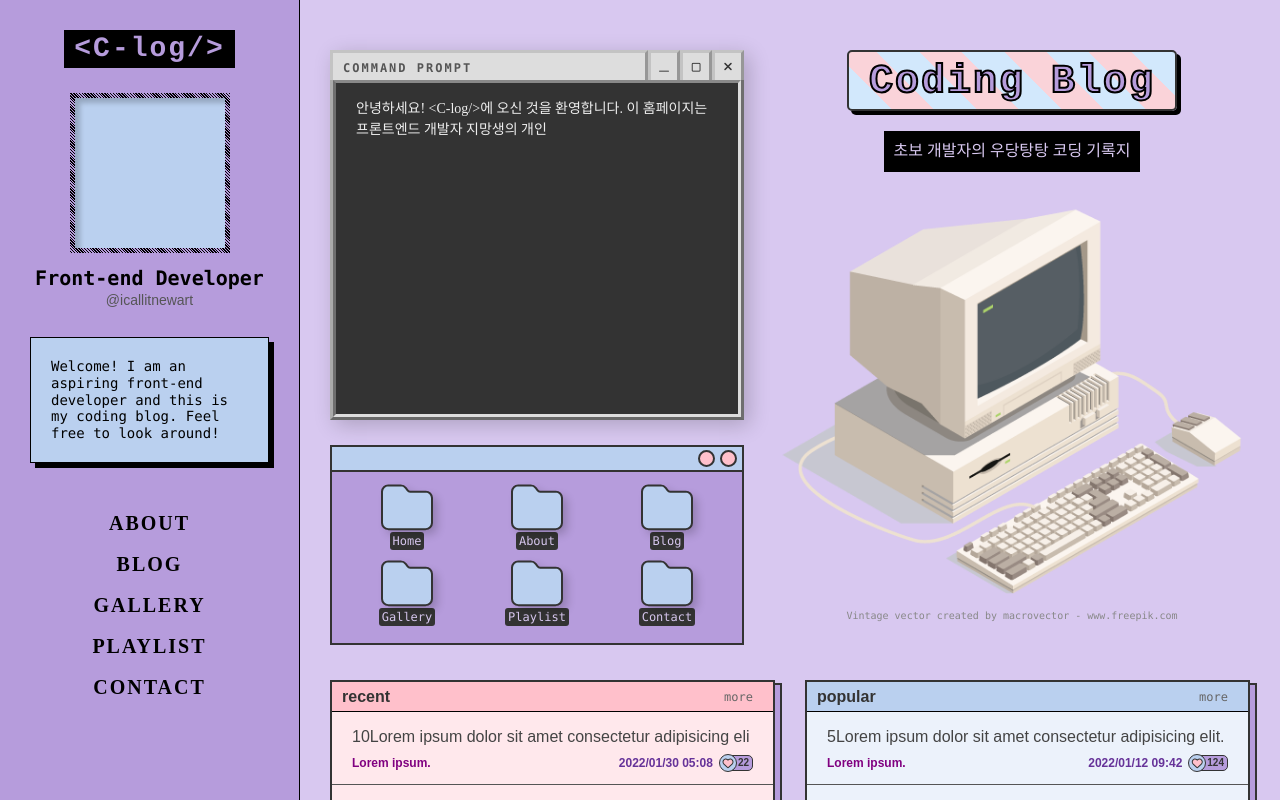
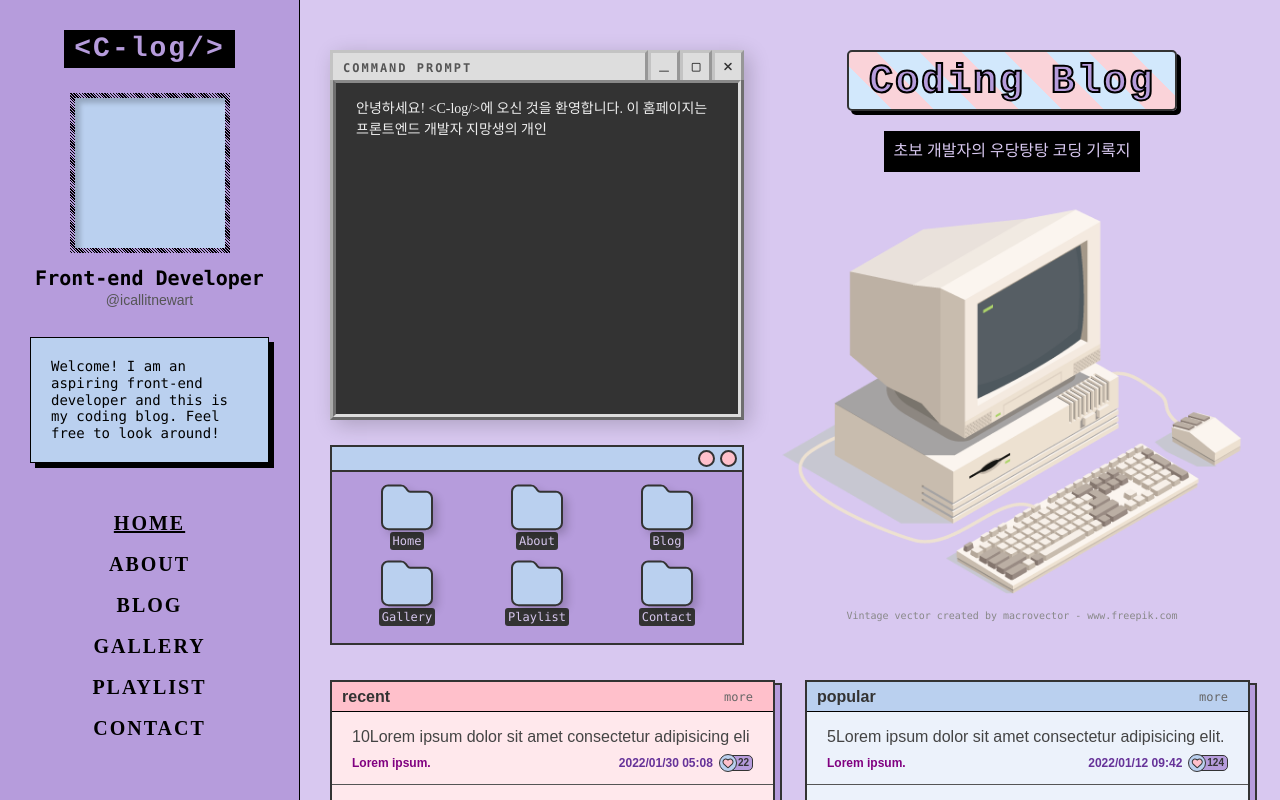
Before and after one commit to icallitnewart/c-log, a React (Create React App) app: page / in a window 1280 px wide. Shown: the top 800 px of the page. Built offline with nearby package versions, Linux system fonts and the light colour scheme; a web font is replaced by a local one.

Commit message:
Design: 네비게이션 메뉴 Home 추가

```diff
--- a/src/components/common/Header.js
+++ b/src/components/common/Header.js
@@ -32,6 +32,7 @@ function Header() {
 					<p>Welcome! I am an aspiring front-end developer and this is my coding blog. Feel free to look around!</p>
 				</div>
 				<ul id="gnb">
+					<li><NavLink activeStyle={active} exact to="/">HOME</NavLink></li>
 					<li><NavLink activeStyle={active} exact to="/about">ABOUT</NavLink></li>
 					<li><NavLink activeStyle={active} exact to="/blog">BLOG</NavLink></li>
 					<li><NavLink activeStyle={active} exact to="/gallery">GALLERY</NavLink></li>
@@ -43,6 +44,7 @@ function Header() {
 			<nav className="menuMobile" ref={sideMenu}>
 				<h1><NavLink exact to="/">&lt;C-log/&gt;</NavLink></h1>
 				<ul id="gnbMobile">
+					<li><NavLink activeStyle={activeMobile} exact to="/">HOME</NavLink></li>
 					<li><NavLink activeStyle={activeMobile} exact to="/about">ABOUT</NavLink></li>
 					<li><NavLink activeStyle={activeMobile} exact to="/blog">BLOG</NavLink></li>
 					<li><NavLink activeStyle={activeMobile} exact to="/gallery">GALLERY</NavLink></li>
```
